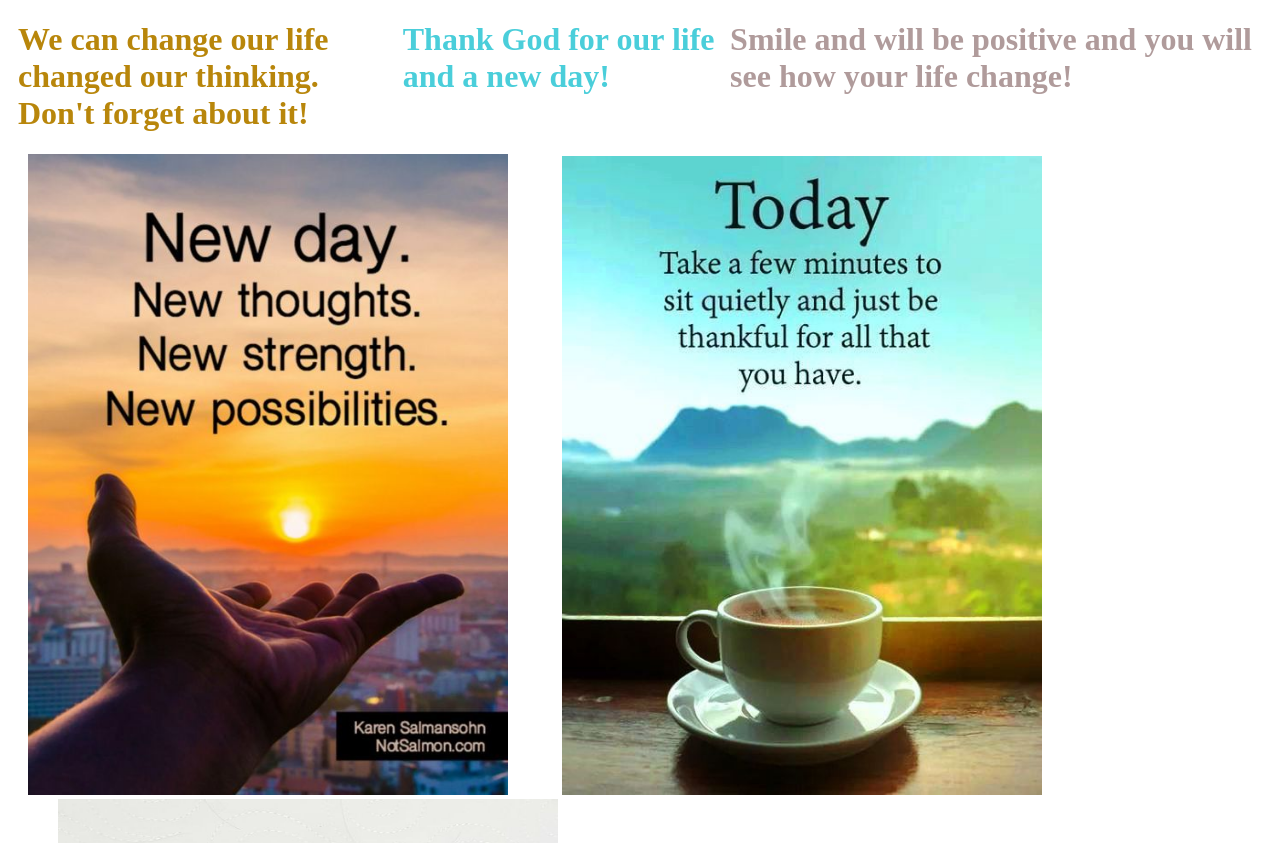
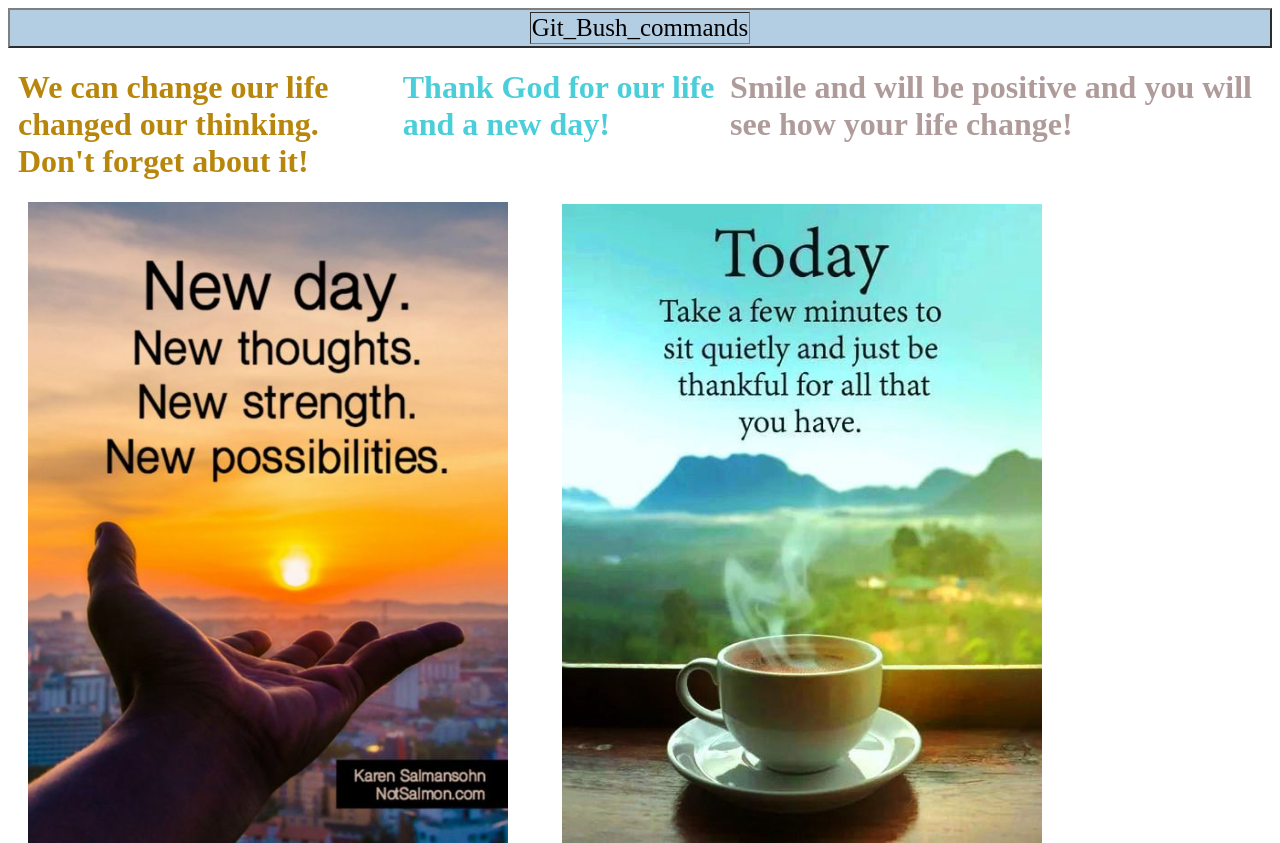
Before and after one commit to mashyyza/Lesson_3_Git_Hillel, a plain HTML site: page gallery.html in a window 1280 px wide. Shown: the top 843 px of the page. Drawn offline with Linux system fonts and the light colour scheme.

Commit message:
add a link to go to the index.html page

```diff
--- a/gallery.html
+++ b/gallery.html
@@ -7,6 +7,11 @@
     <title>Motivational photos and sayings</title>
 </head>
 <body>
+    <header>
+        <table border="2px" style="width: 100%; background-color: rgb(179, 205, 227);; display: flex; justify-content: center; font-size: 25px;">
+        <td><a href="./index.html" style="color: black; text-decoration: none;" >Git_Bush_commands</a></td>
+        </table>
+    </header>
 <main>
     <h1 style="display: flex; justify-content: center; margin-left: 10px;">
         <span style="color:darkgoldenrod; rgb(27, 141, 103); ">We can change our life changed our thinking. <br/>Don't forget about it! </span>
```
